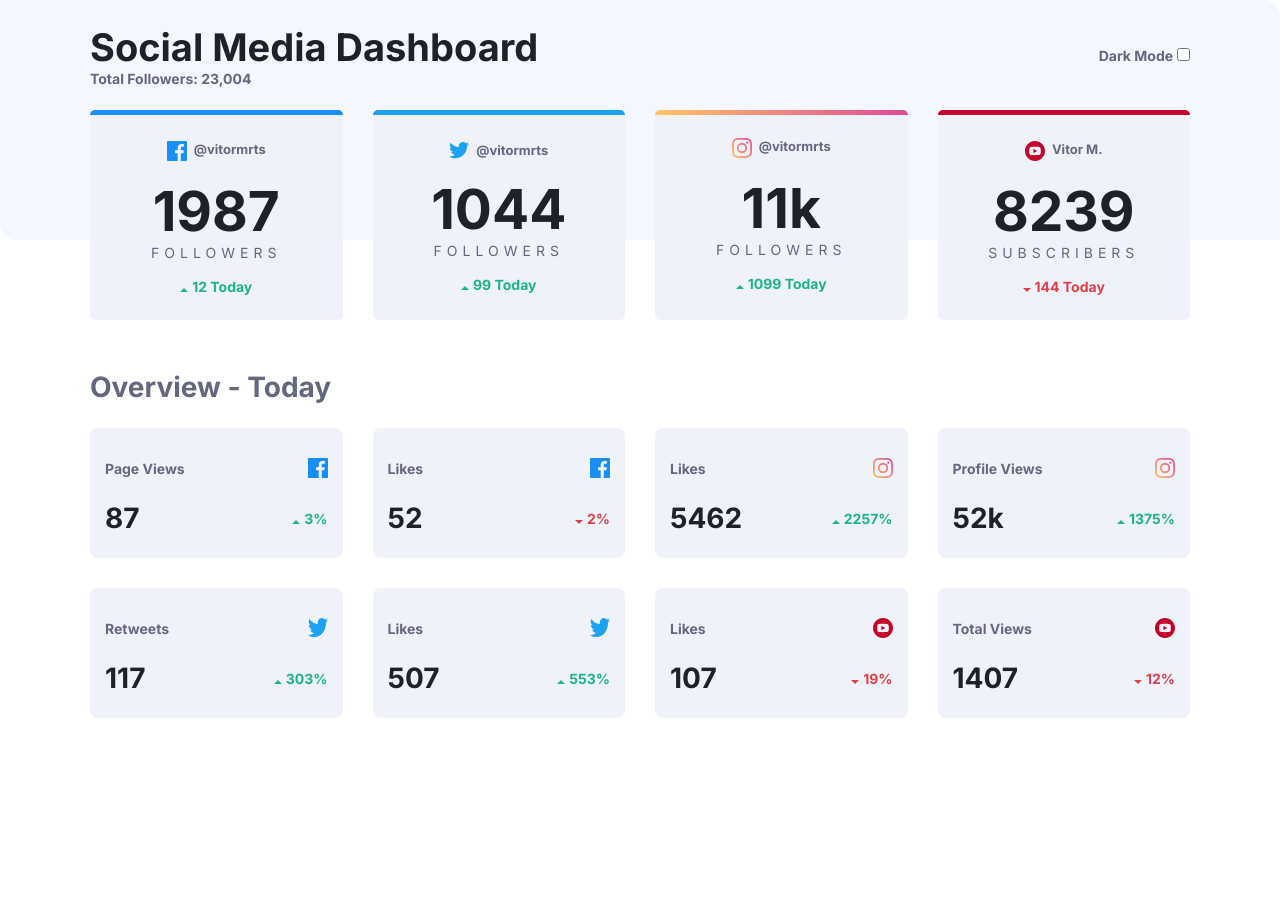
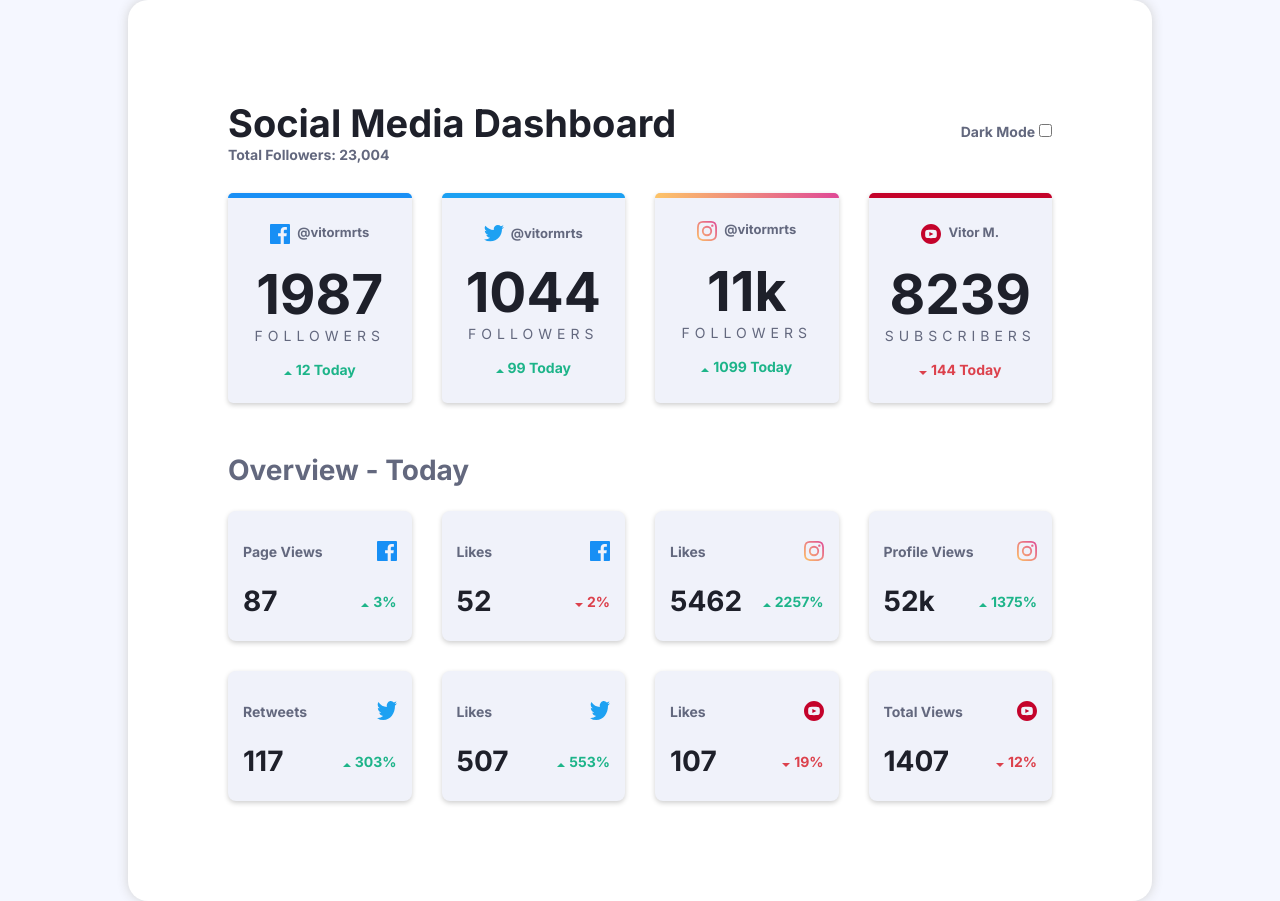
Before and after one commit to vitormrts/social-media-theme-switcher, a plain HTML site: page index.html in a window 1280 px wide. Before the commit the page ends 800 px from the top, so only its background shows below. Drawn offline with Linux system fonts and the light colour scheme.

Commit message:
Update light theme

```diff
--- a/index.html
+++ b/index.html
@@ -15,7 +15,6 @@
 </head>
 <body>
   <div class="container">
-    <div class="content">
     <header class="l-header">
       <div class="l-header__geral">
         <h1 class="l-header__title">Social Media Dashboard</h2>
@@ -213,6 +212,5 @@
       </section>
     </main>
   </div>
-  </div>
 </body>
 </html>
--- a/sass/layout/_l-header.scss
+++ b/sass/layout/_l-header.scss
@@ -3,8 +3,6 @@
     flex: 1;
     display: flex;
     align-items: center;
-    max-height: 50px;
-    margin-top: 30px;
     margin-bottom: 30px;
 
     h1 {
--- a/sass/layout/_l-main.scss
+++ b/sass/layout/_l-main.scss
@@ -19,9 +19,8 @@
     }
 
     &__c-followers {
-        // background-color: red;
         display: grid;
-        grid-template-columns: repeat(auto-fill, minmax(20%, auto));
+        grid-template-columns: repeat(4, 1fr);
         column-gap: 30px;
         row-gap: 30px;
 
@@ -68,6 +67,7 @@
             justify-content: center;
             text-align: center;
             height: 210px;
+            box-shadow: 0px 2px 5px rgb(207, 207, 207);
 
             @include breakpoint(1225) {
                 height: 240px;
@@ -137,6 +137,7 @@
             border-radius: 8px;
             background-color: var(--color-l-card);
             display: flex;
+            box-shadow: 0px 2px 5px rgb(207, 207, 207);
             flex-direction: column;
 
             &__info {
--- a/sass/style.scss
+++ b/sass/style.scss
@@ -33,42 +33,45 @@ $updown-colors: (
 
 html {
     font-size: 62.5%;
+    display: grid;
+    align-items: center;
+    height: 100%;
+    justify-items: center;
+    background-color: var(--color-l-top);;
+}
+
+body {
+    width: 80%;
+    max-width: 1400px;
 }
 
 .container {
     position: relative;
     background-color: var(--color-l-bg);
-    height: 100vh;
+    display: grid;
+    padding: 100px;
     font-family: Inter;
-    display: flex;
     font-size: 1.4rem;
-
-    &::before {
-        content: '';
-        height: 240px;
-        background-color: var(--color-l-top);
-        width: 100%;
-        position: absolute;
-        border-radius: 0 16px;
-    }
+    border-radius: 20px;
+    box-shadow: 0 0 12px rgb(209, 209, 209);
 }
 
-.content {
-    width: 90%;
-    display: flex;
-    height: auto;
-    flex-direction: column;
+// .content {
+//     width: 90%;
+//     display: flex;
+//     height: auto;
+//     flex-direction: column;
 
-    max-width: 1100px;
-    margin: 0 auto;
+//     max-width: 1100px;
+//     margin: 0 auto;
 
-    @include breakpoint(1225) {
-        width: 65%;
-    }
-    @include breakpoint(830) {
-        width: 54%;
-    }
-    @include breakpoint(630) {
-        width: 80%;
-    }
-}
+//     @include breakpoint(1225) {
+//         width: 65%;
+//     }
+//     @include breakpoint(830) {
+//         width: 54%;
+//     }
+//     @include breakpoint(630) {
+//         width: 80%;
+//     }
+// }
```
Also changed, not shown: sass/style.css, 1 other file. Lines whose indentation alone changed are shown as unchanged.
